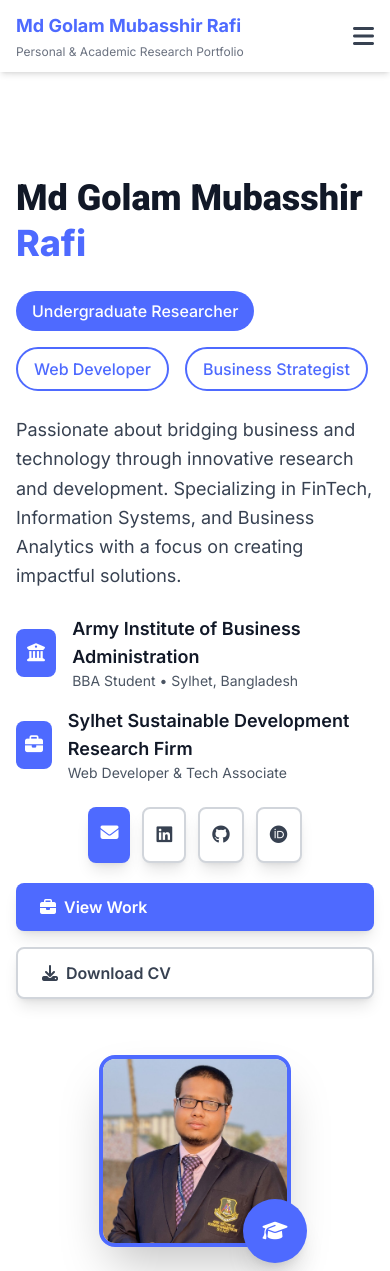
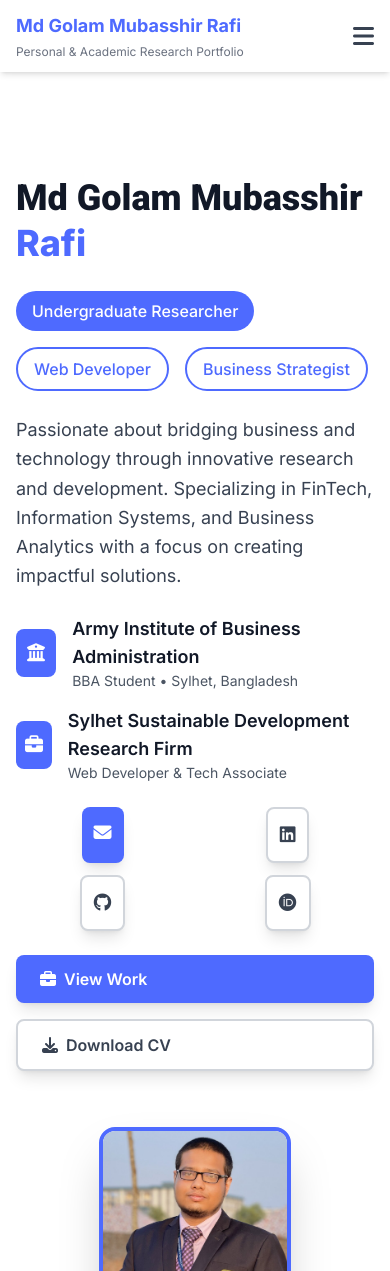
Before and after one commit to gmrafi/gmrafi.github.io, a plain HTML site: page index.html in a window 390 px wide. Shown: the top 1271 px of the page. Drawn offline with nearby package versions, Linux system fonts and the light colour scheme.

Commit message:
Refactor contact section layout for improved responsiveness and grid alignment of social links

```diff
--- a/index.html
+++ b/index.html
@@ -562,8 +562,9 @@
                     </div>
 
                     <!-- Contact & Actions -->
-                    <div class="flex flex-col md:flex-row gap-5">
-                        <div class="flex gap-3 justify-center md:justify-start flex-nowrap">
+                    <div class="flex flex-col gap-6">
+                        <!-- Social Links - 2x2 grid on tablet -->
+                        <div class="grid grid-cols-2 md:grid-cols-4 gap-3 justify-items-center md:justify-items-start">
                             <a href="mailto:golammubasshirrafi@gmail.com" class="bg-[#4E6AFF] text-white p-3 rounded-lg hover:bg-[#3b4ba8] transition-all duration-300 shadow-lg" title="Email">
                                 <i class="fas fa-envelope text-lg"></i>
                             </a>
@@ -577,7 +578,9 @@
                                 <i class="fab fa-orcid text-lg"></i>
                             </a>
                         </div>
-                        <div class="flex flex-col md:flex-row gap-4 justify-center md:justify-start">
+
+                        <!-- Action Buttons -->
+                        <div class="flex flex-col sm:flex-row gap-4 justify-center md:justify-start">
                             <a href="#projects" class="bg-[#4E6AFF] text-white px-6 py-3 rounded-lg font-semibold hover:bg-[#3b4ba8] transition-all duration-300 shadow-lg transform hover:scale-105 text-base">
                                 <i class="fas fa-briefcase mr-2"></i>View Work
                             </a>
```
